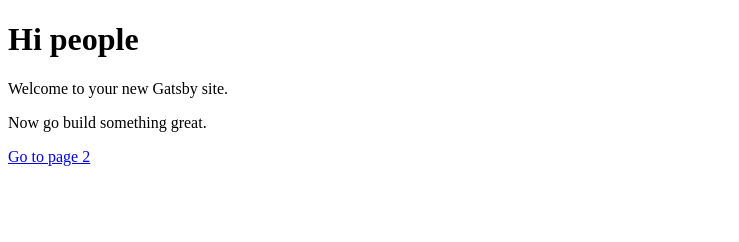
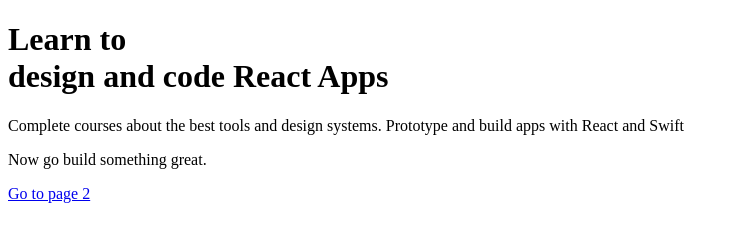
Before and after one commit to collinbarlow-enterprise/react_for_designers, a Gatsby site: page / in a window 1280 px wide. Shown: the whole page, without its empty margins (0-739 px from the left). Built offline with nearby package versions, Linux system fonts and the light colour scheme; Gatsby itself is replaced by a stand-in of ours.

Commit message:
second commit

```diff
--- a/gatsby-config.js
+++ b/gatsby-config.js
@@ -1,6 +1,6 @@
 module.exports = {
   siteMetadata: {
-    title: 'Gatsby Default Starter',
+    title: 'Design + Code 3',
   },
   plugins: ['gatsby-plugin-react-helmet'],
 }
--- a/src/pages/index.js
+++ b/src/pages/index.js
@@ -3,8 +3,8 @@
 
 const IndexPage = () => (
   <div>
-    <h1>Hi people</h1>
-    <p>Welcome to your new Gatsby site.</p>
+    <h1>Learn to <br/> design and code React Apps</h1>
+    <p>Complete courses about the best tools and design systems. Prototype and build apps with React and Swift</p>
     <p>Now go build something great.</p>
     <Link to="/page-2/">Go to page 2</Link>
   </div>
```
